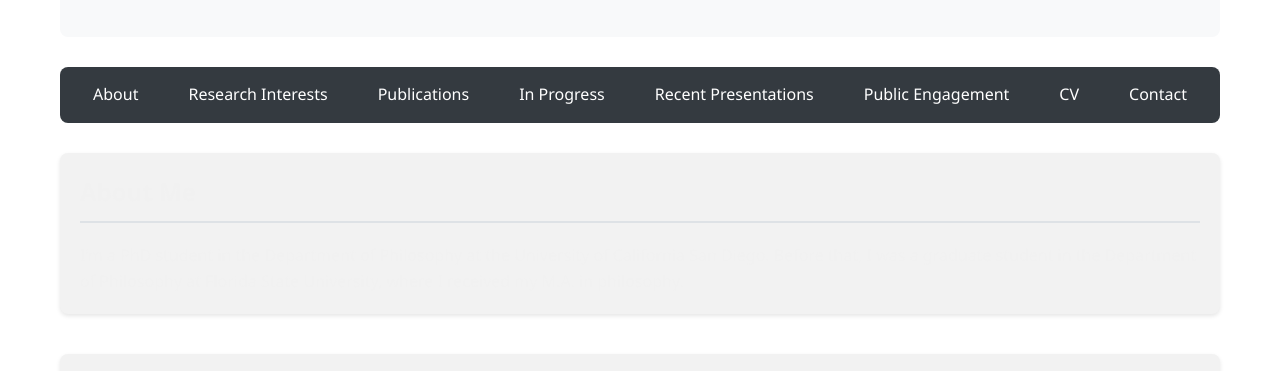
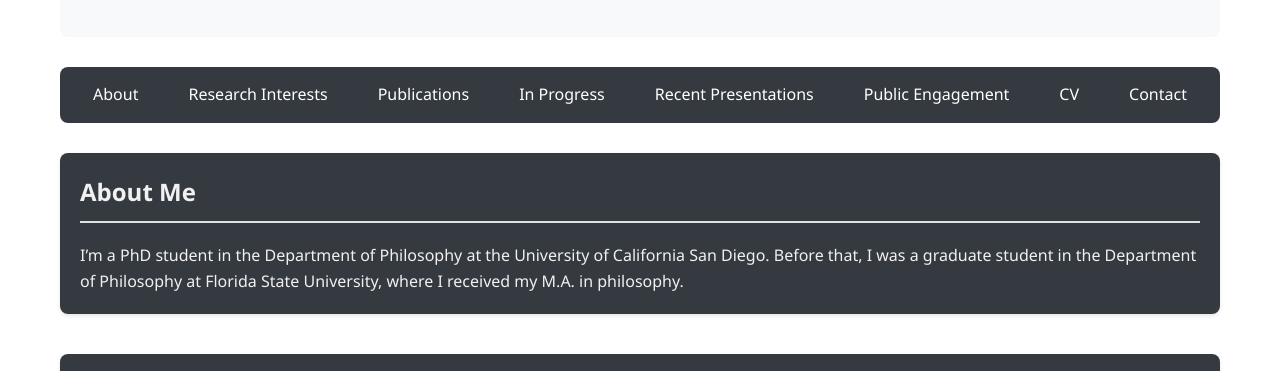
Before and after one commit to josephmasotti/josephmasotti.github.io, a plain HTML site: page index.html in a window 1280 px wide. Shown: the part 428-799 px from the top of the page. Drawn offline with Linux system fonts and the light colour scheme.

Commit message:
Update index.html

```diff
--- a/index.html
+++ b/index.html
@@ -81,7 +81,7 @@
         section {
           margin-bottom: 40px;
     padding: 20px;
-  background-color: #f2f2f2; /* soft gray */
+  background-color: #343a40; /* soft gray */
     border-radius: 8px;
     box-shadow: 0 2px 4px rgba(0,0,0,0.1);
     color: #f1f1f1; /* light text for contrast */
```
